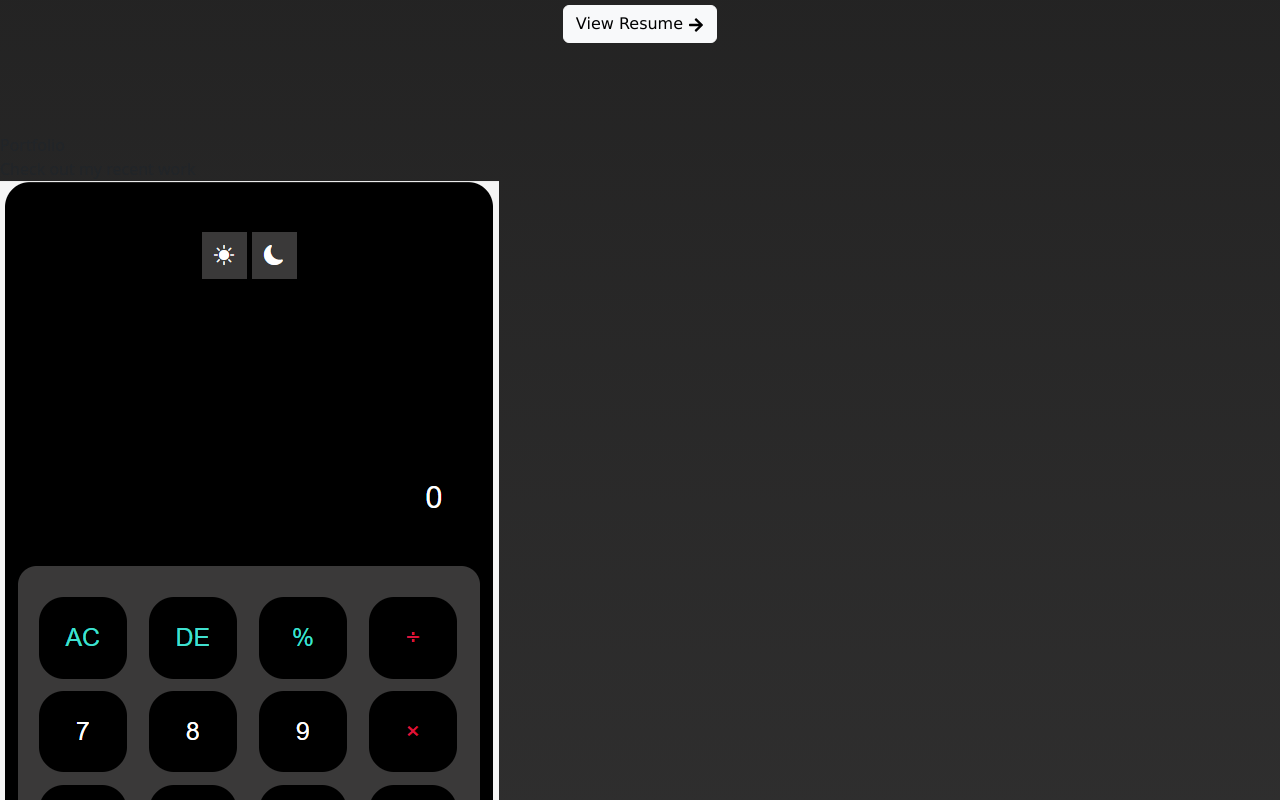
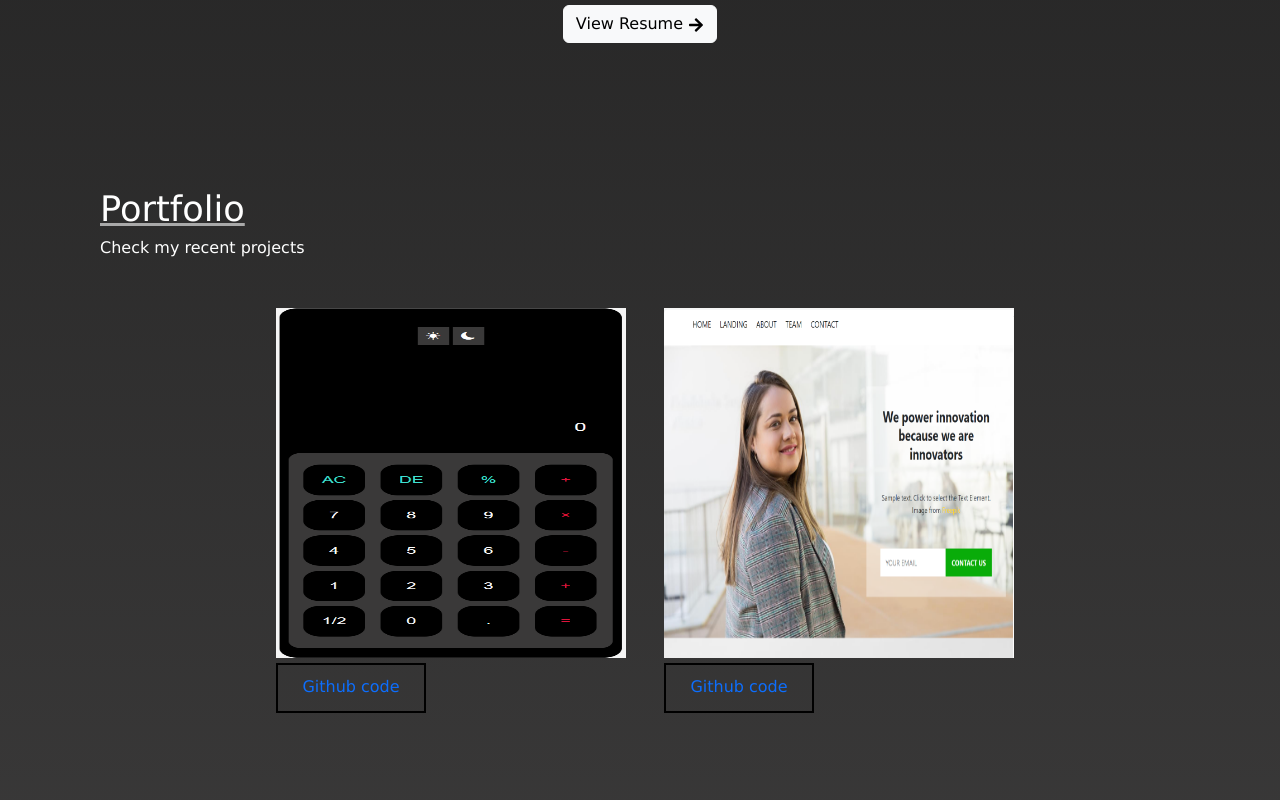
Before and after one commit to Nneoma01/nneoma-portfolio, a React (Create React App) app: page / in a window 1280 px wide. Shown: the part 920-1720 px from the top of the page. Built offline with nearby package versions, Linux system fonts and the light colour scheme.

Commit message:
portfolio page finished

```diff
--- a/src/components/About.css
+++ b/src/components/About.css
@@ -7,7 +7,7 @@
     font-weight: 550;
     text-transform: capitalize;
     font-size: 2.2rem;
-    text-decoration: underline;
+    text-decoration: darkgrey underline;
 }
 .about-info{
     margin-top: -1px;
--- a/src/components/Contact.css
+++ b/src/components/Contact.css
@@ -1,6 +1,7 @@
 .contact-info{
    display: flex;
    flex-direction: column;
+   margin-top: 70px;
 
 }
 [class^="form"]{
@@ -22,7 +23,7 @@
 .contact-header{
     font-weight: 550;
     text-transform: capitalize;
-    text-decoration: underline;
+    text-decoration: darkgrey underline;
 }
 .contact-intro, .contact-header{
     margin-left: 100px;
@@ -33,3 +34,6 @@
 .head{
     font-size: 2.2rem;
 }
+Button{
+    margin-bottom: 50px;
+}
--- a/src/components/portfolio.css
+++ b/src/components/portfolio.css
@@ -0,0 +1,38 @@
+.portfolio{
+    color: white;
+    font-family: Verdana, Geneva, Tahoma, sans-serif;
+    width: 100%;
+    margin-bottom: 100px;
+}
+.portfolio-header{
+    font-weight: 550;
+    text-transform: capitalize;
+    font-size: 2.2rem;
+    text-decoration: darkgrey underline;
+    margin-left: 100px;
+}
+.portfolio-intro{
+    margin-left: 100px;
+}
+.cal-img{
+    height: 350px;
+    width: 350px;
+}
+.web-img{
+    height: 350px;
+    width: 350px;
+}
+.git-link{
+    border: 2px solid black;
+    width: 150px;
+    height: 50px;
+    padding: 10px;
+    text-align: center;
+    margin-top: 5px;
+}
+.git-link:hover{
+    background-color: black;
+}
+a{
+    text-decoration: none;
+}
--- a/src/components/portfolio.js
+++ b/src/components/portfolio.js
@@ -6,13 +6,21 @@ function PortfolioPage() {
   return (
     <div className="portfolio">
       <div className="portfolio-header">Portfolio</div>
-      <div className="portfolio-intro">Check out my recent work</div>
-      <div className="porfolio-info">
-        <div>
-          <img className="cal-img" src={image1} alt="calculator image" />
-        </div>
-        <div>
-          <img className="web-img" src={image2} alt="website image" />
+      <div className="portfolio-intro">Check my recent projects</div>
+      <div className="container">
+        <div className="row gx-5 py-5 justify-content-center">
+          <div className="col col-lg-4 col-md-6 col-xs-12">
+            <div>
+              <a href="http://127.0.0.1:5500/index.html"><img className="cal-img" src={image1} alt="calculator image" /></a>
+              <div className="git-link"><a href="https://github.com/Nneoma01/calculator-project.git">Github code</a></div>
+            </div>
+          </div>
+          <div className="col  col-lg-4 col-md-6 col-xs-12">
+            <div>
+            <a href="http://127.0.0.1:5501/index.html"><img className="web-img" src={image2} alt="website image" /></a>
+              <div  className="git-link"><a href="https://github.com/Nneoma01/agency-website-.git">Github code</a></div>
+            </div>
+          </div>
         </div>
       </div>
     </div>
```
